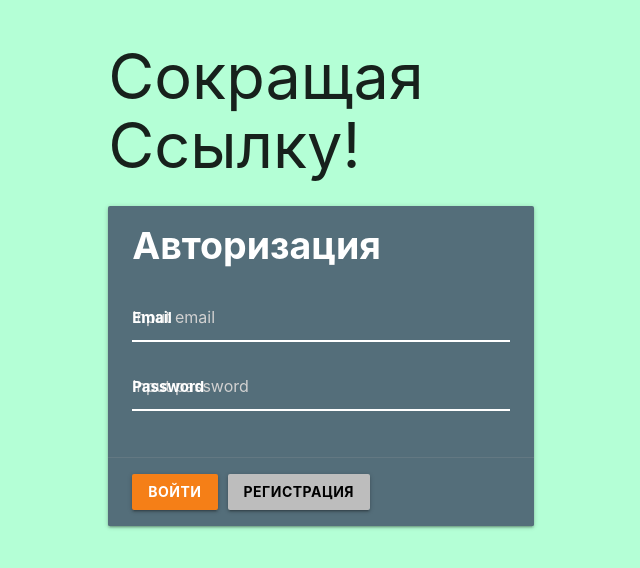
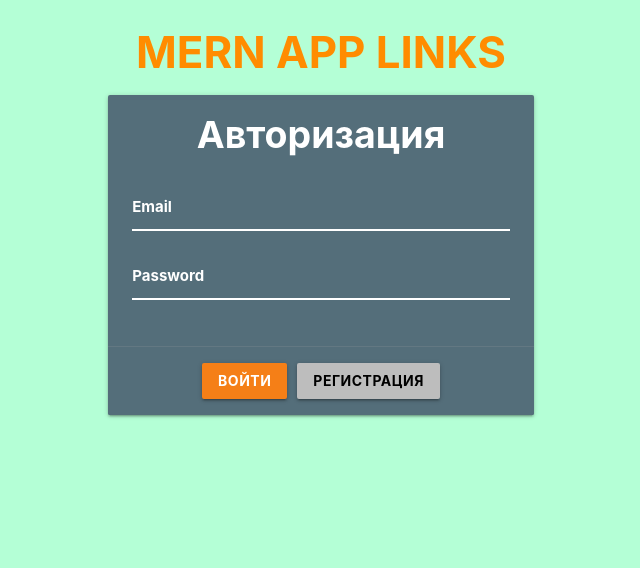
Before and after one commit to Markus-cpu/short-links-mern, a React (Create React App) app in the folder client/: page / in a window 1280 px wide. Shown: the top 568 px of the page, without its empty margins (319-959 px from the left). Built offline with nearby package versions, Linux system fonts and the light colour scheme.

Commit message:
'Исправлена ошибка по ответу от сервера статус 500'

```diff
--- a/client/src/Pages/AuthPage.css
+++ b/client/src/Pages/AuthPage.css
@@ -29,3 +29,10 @@ input.orange-input:focus + label {
 .card-action > button {
     font-weight: bolder;
 }
+.text-center {
+    text-align: center;
+}
+.row__title {
+    color: darkorange;
+    font-weight: bold;
+}
--- a/client/src/Pages/AuthPage.jsx
+++ b/client/src/Pages/AuthPage.jsx
@@ -38,15 +38,15 @@ const AuthPage = () => {
 
     return (
         <div className="row">
-            <div className="col s6 offset-s3">
-                <h1>Сокращая Ссылку!</h1>
+            <div className="col s6 offset-s3 text-center">
+                <h3 className="row__title">MERN APP LINKS</h3>
                 <div className="card blue-grey darken-1">
                     <div className="card-content white-text">
                         <span className="card-title">Авторизация</span>
                         <div className="form-field">
                             <div className="input-field">
                                 <input
-                                    placeholder="Input email"
+                                    placeholder=" "
                                     id="email"
                                     type="email"
                                     name="email"
@@ -57,7 +57,7 @@ const AuthPage = () => {
                             </div>
                             <div className="input-field">
                                 <input
-                                    placeholder="Input password"
+                                    placeholder=" "
                                     id="password"
                                     type="password"
                                     name="password"
--- a/client/src/hooks/http.hook.js
+++ b/client/src/hooks/http.hook.js
@@ -3,7 +3,7 @@ import {useCallback, useState} from "react";
 export const useHttp = () => {
     const [loading, setLoading] = useState(false)
     const [error, setError] = useState(null)
-    const request = useCallback(async(url, method = 'GET', body = null, headers = {}) => {
+    const request = useCallback(async(url, method, body = null, headers = {}) => {
         setLoading(true)
         try {
             if (body) {
--- a/client/src/routes.js
+++ b/client/src/routes.js
@@ -10,19 +10,19 @@ export const useRoutes = isAuthenticated => {
         return (
             <Switch>
 
-                <Route path='/links' exact>
+                <Route path="/links" exact>
                     <LinksPage />
                 </Route>
 
-                <Route path='/create'>
+                <Route path="/create" exact>
                     <CreatePage />
                 </Route>
 
-                <Route path='/detail:id'>
+                <Route path="/details/:id">
                     <DetailsPage />
                 </Route>
 
-                <Redirect to='/create'/>
+                <Redirect to="/create" />
 
             </Switch>
         )
@@ -31,11 +31,11 @@ export const useRoutes = isAuthenticated => {
     return (
         <Switch>
 
-            <Route path='/' exact>
+            <Route path="/" exact>
                 <AuthPage />
             </Route>
 
-            <Redirect to='/'/>
+            <Redirect to="/" />
 
         </Switch>
     )
```
Also changed, not shown: 2 other files (tests, documents, lock files or other folders).
